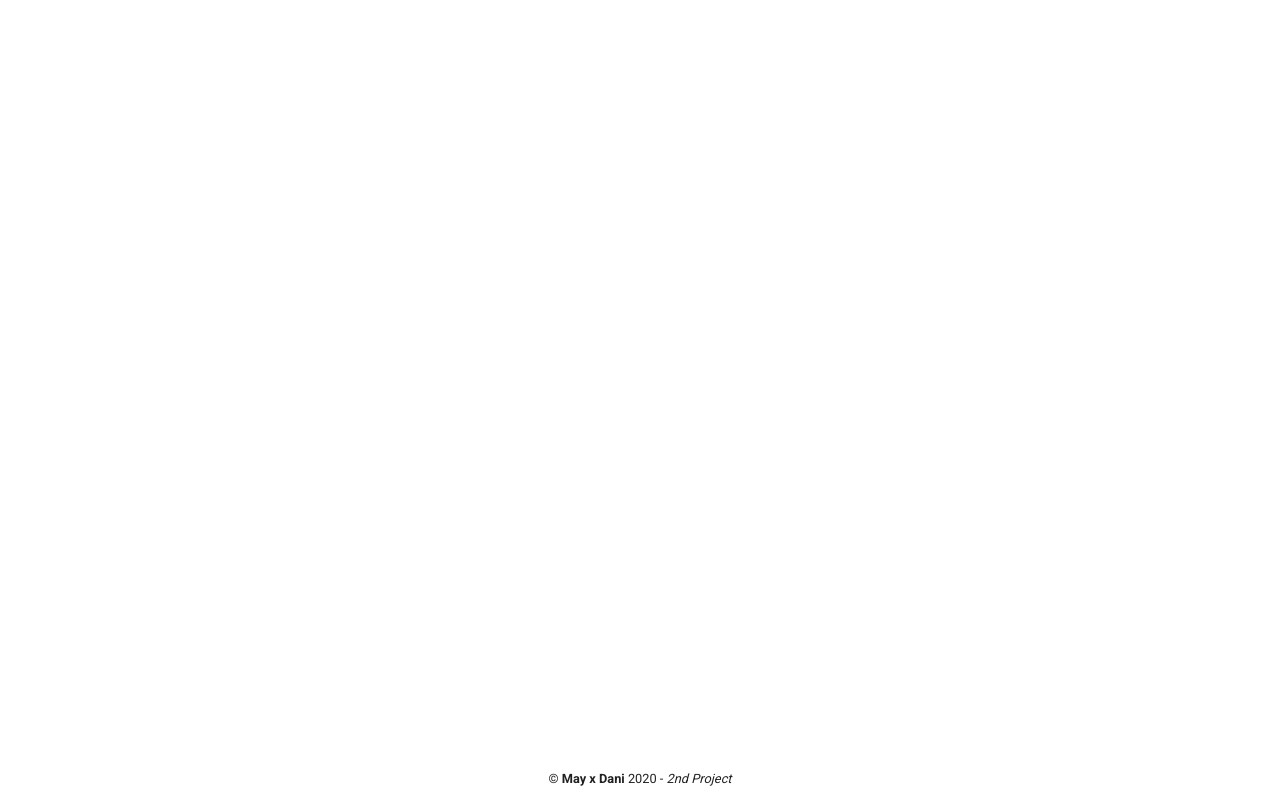
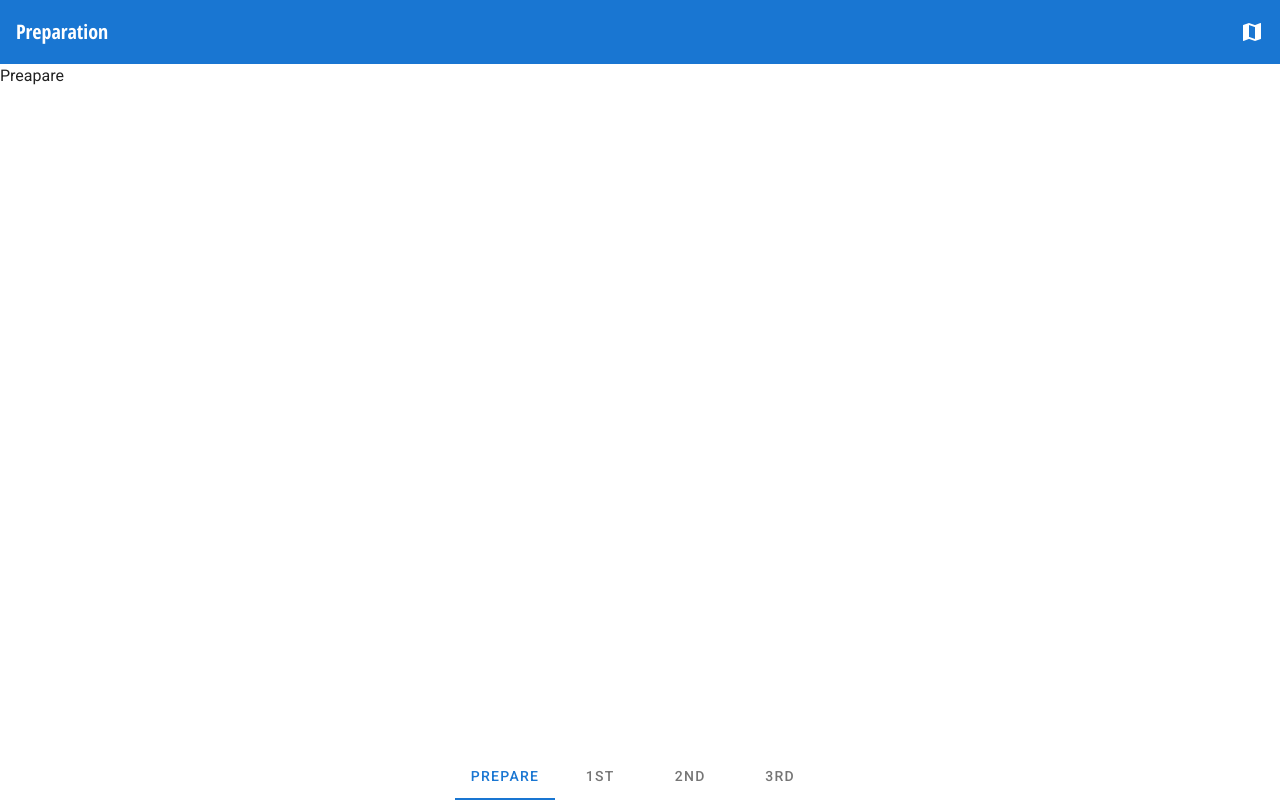
Before and after one commit to sungnung/Jezz, a Vue app: page / in a window 1280 px wide. Built offline with nearby package versions, Linux system fonts and the light colour scheme.

Commit message:
Bottom Sheet Update

```diff
--- a/package.json
+++ b/package.json
@@ -11,7 +11,7 @@
     "register-service-worker": "^1.6.2",
     "vue": "^2.6.11",
     "vue-router": "^3.1.5",
-    "vuetify": "^2.2.11",
+    "vuetify": "^2.2.29",
     "vuex": "^3.1.3"
   },
   "devDependencies": {
--- a/public/index.html
+++ b/public/index.html
@@ -4,6 +4,7 @@
 <head>
         <!-- Global site tag (gtag.js) - Google Analytics -->
     <script async src="https://www.googletagmanager.com/gtag/js?id=UA-111731907-1"></script>
+    <link href="https://fonts.googleapis.com/css2?family=Open+Sans+Condensed:wght@700&display=swap" rel="stylesheet">
     <script>window.dataLayer = window.dataLayer || [];function gtag(){dataLayer.push(arguments);}gtag('js', new Date());gtag('config', 'UA-111731907-1');</script>
     <meta charset="utf-8">
     <meta http-equiv="X-UA-Compatible" content="IE=edge">
--- a/src/App.vue
+++ b/src/App.vue
@@ -2,7 +2,7 @@
     <v-app>
       <v-content>
         <Jezz />
-        <copyright />
+        <!-- <copyright /> -->
       </v-content>
     </v-app>
 </template>
--- a/src/components/Jezz.vue
+++ b/src/components/Jezz.vue
@@ -1,24 +1,78 @@
 <template>
    <div>
+     <v-app-bar
+      app
+      :color="color"
+        flat
+        dark
+    >
+      <!-- <v-toolbar-title :class="Title.color + ' font-weight-bold' ">{{Title.text}}</v-toolbar-title> -->
+      <v-toolbar-title :class="'title_font' ">{{Title.text}}</v-toolbar-title>
+      <v-spacer></v-spacer>
+      <v-btn icon dark>
+        <v-icon>mdi-map</v-icon>
+      </v-btn>
+    </v-app-bar>
+
+        <Preapare v-if="days===0"/>
+        <Timeline :day="days" v-else/>
+
+      <v-tabs
+      v-model="days"
+        style="position: absolute; bottom: 0px;"
+        background-color="white"
+        :color="color"
+        centered
+
+      >
+        <v-tab>Prepare</v-tab>
+        <v-tab>1st</v-tab>
+        <v-tab>2nd</v-tab>
+        <v-tab>3rd</v-tab>
+
+      </v-tabs>
    </div>
 </template>
 
 <script>
+import Preapare from '@/components/Preapare.vue';
+import Timeline from '@/components/Timeline.vue';
+
+
 export default {
     name: 'Jezz',
 
     components: {
+        Preapare,
+        Timeline
     },
 
     data () {
         return {
             date: new Date,
+            days:0,
         }
     },
     computed :{
         is_xs(){
             return this.$vuetify.breakpoint.xsOnly
         },
+        color () {
+            switch (this.days) {
+                case 0: return 'primary accent-4'
+                case 1: return 'teal accent-4'
+                case 2: return 'pink accent-4'
+                case 3: return 'deep-purple accent-4'
+            }
+        },
+        Title () {
+            switch (this.days) {
+                case 0: return {text:'Preparation', color:'primary--text text--accent-4'}
+                case 1: return {text:'1st Day :)', color:'teal--text text--accent-4'}
+                case 2: return {text:'2nd Day:)', color:'pink--text text--accent-4'}
+                case 3: return {text:'3rd Day :)', color:'indigo--text text--accent-4'}
+            }
+        }
     },
     watch :{
     },
@@ -34,4 +88,8 @@ export default {
 </script>
 
 <style>
+.title_font {
+    /*font-family: 'Oswald', sans-serif;*/
+    font-family: 'Open Sans Condensed', sans-serif;
+}
 </style>
--- /dev/null
+++ b/src/components/Preapare.vue
@@ -0,0 +1,25 @@
+<template>
+  <div>
+    Preapare
+  </div>
+</template>
+
+<script>
+
+export default {
+    name: 'Preapare',
+    components: {
+    },
+    data () {
+        return {
+          year: 2020
+        }
+    },
+    computed: {
+    }
+}
+</script>
+
+<style scoped>
+
+</style>
--- /dev/null
+++ b/src/components/Timeline.vue
@@ -0,0 +1,31 @@
+<template>
+  <div>
+    Timeline
+  </div>
+</template>
+
+<script>
+
+export default {
+    name: 'Timeline',
+    components: {
+    },
+    data () {
+        return {
+          year: 2020
+        }
+    },
+    computed: {
+    }
+}
+</script>
+
+<style scoped>
+footer {
+  margin: auto;
+  text-align: center;
+  position: absolute;
+  bottom: 10px;
+
+}
+</style>
```
Also changed, not shown: 1 other file (tests, documents, lock files or other folders).
